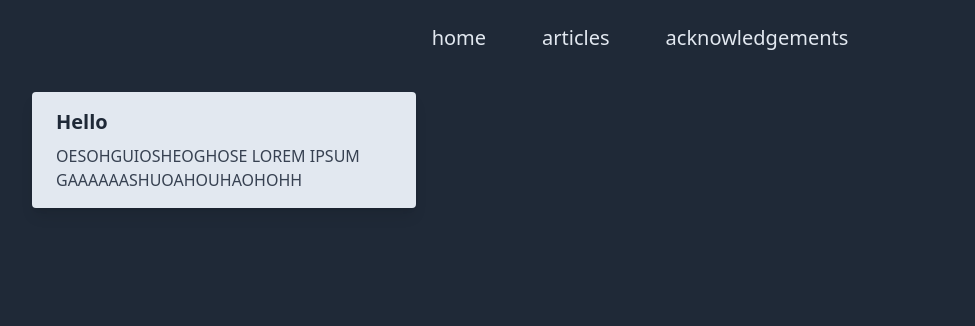
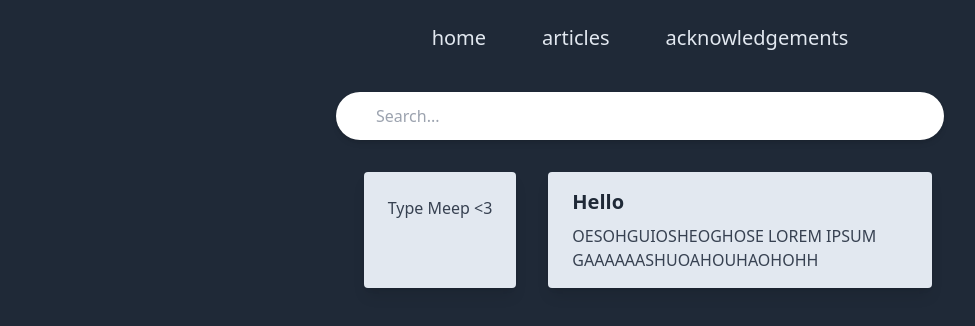
Before and after one commit to tkl0000/rhhs-math-journal, a React (Vite) app: page /articles in a window 1280 px wide. Shown: the top 326 px of the page, without its empty margins (0-975 px from the left). Built offline with nearby package versions, Linux system fonts and the light colour scheme; what better-react-mathjax would draw is missing.

Commit message:
doin work on the search bar.

```diff
--- a/src/components/Filter.tsx
+++ b/src/components/Filter.tsx
@@ -1,11 +1,21 @@
 import React from 'react';
 
-const Filter: React.FC = () => {
+interface FilterProps {
+  setFilter: (e: string) => void;
+}
+
+const Filter: React.FC<FilterProps> = ({ setFilter }) => {
   return (
-    <div className="bg-slate-200 rounded-lg">
-        <p className='text-black text-center'>Filter</p>
+    <div className="w-1/2">
+      <input type="text"
+        className="w-full py-3 pl-10 pr-4 bg-white shadow-md focus:outline-none focus:ring-2 focus:ring-indigo-500 focus:border-indigo-500 rounded-full"
+        placeholder="Search..."
+        onChange={(e) => setFilter(e.target.value)}></input>
     </div>
   );
 }
 
+{/* <svg className="w-5 h-5 text-gray-400" fill="none" stroke="currentColor" viewBox="0 0 24 24" xmlns="http://www.w3.org/2000/svg"><path stroke-linecap="round" stroke-linejoin="round" stroke-width="2" d="M21 21l-4.35-4.35M17 10a7 7 0 11-14 0 7 7 0 0114 0z"></path></svg> */ }
+
+
 export default Filter;
--- a/src/output.css
+++ b/src/output.css
@@ -753,6 +753,10 @@ video {
   top: 0px;
 }
 
+.left-0 {
+  left: 0px;
+}
+
 .z-10 {
   z-index: 10;
 }
@@ -812,6 +816,14 @@ video {
   height: 100vh;
 }
 
+.h-5 {
+  height: 1.25rem;
+}
+
+.h-full {
+  height: 100%;
+}
+
 .max-h-full {
   max-height: 100%;
 }
@@ -824,8 +836,24 @@ video {
   width: 100%;
 }
 
+.w-5 {
+  width: 1.25rem;
+}
+
+.w-1\/2 {
+  width: 50%;
+}
+
+.w-auto {
+  width: auto;
+}
+
 .max-w-sm {
   max-width: 24rem;
+}
+
+.max-w-2xl {
+  max-width: 42rem;
 }
 
 .flex-1 {
@@ -840,12 +868,24 @@ video {
   transform: translate(var(--tw-translate-x), var(--tw-translate-y)) rotate(var(--tw-rotate)) skewX(var(--tw-skew-x)) skewY(var(--tw-skew-y)) scaleX(var(--tw-scale-x)) scaleY(var(--tw-scale-y));
 }
 
+.flex-col {
+  flex-direction: column;
+}
+
+.content-center {
+  align-content: center;
+}
+
 .items-center {
   align-items: center;
 }
 
 .justify-center {
   justify-content: center;
+}
+
+.justify-items-center {
+  justify-items: center;
 }
 
 .space-x-4 > :not([hidden]) ~ :not([hidden]) {
@@ -884,6 +924,10 @@ video {
   border-radius: 0.375rem;
 }
 
+.rounded-full {
+  border-radius: 9999px;
+}
+
 .bg-black {
   --tw-bg-opacity: 1;
   background-color: rgb(0 0 0 / var(--tw-bg-opacity));
@@ -897,11 +941,6 @@ video {
 .bg-gray-800 {
   --tw-bg-opacity: 1;
   background-color: rgb(31 41 55 / var(--tw-bg-opacity));
-}
-
-.bg-green-800 {
-  --tw-bg-opacity: 1;
-  background-color: rgb(22 101 52 / var(--tw-bg-opacity));
 }
 
 .bg-slate-200 {
@@ -927,10 +966,6 @@ video {
   padding: 1rem;
 }
 
-.p-6 {
-  padding: 1.5rem;
-}
-
 .p-8 {
   padding: 2rem;
 }
@@ -940,19 +975,36 @@ video {
   padding-right: 0.75rem;
 }
 
+.px-6 {
+  padding-left: 1.5rem;
+  padding-right: 1.5rem;
+}
+
 .py-2 {
   padding-top: 0.5rem;
   padding-bottom: 0.5rem;
 }
 
-.px-6 {
-  padding-left: 1.5rem;
-  padding-right: 1.5rem;
-}
-
 .py-4 {
   padding-top: 1rem;
   padding-bottom: 1rem;
+}
+
+.py-3 {
+  padding-top: 0.75rem;
+  padding-bottom: 0.75rem;
+}
+
+.pl-10 {
+  padding-left: 2.5rem;
+}
+
+.pl-3 {
+  padding-left: 0.75rem;
+}
+
+.pr-4 {
+  padding-right: 1rem;
 }
 
 .text-center {
@@ -962,6 +1014,11 @@ video {
 .text-2xl {
   font-size: 1.5rem;
   line-height: 2rem;
+}
+
+.text-5xl {
+  font-size: 3rem;
+  line-height: 1;
 }
 
 .text-8xl {
@@ -977,6 +1034,11 @@ video {
 .text-xl {
   font-size: 1.25rem;
   line-height: 1.75rem;
+}
+
+.text-4xl {
+  font-size: 2.25rem;
+  line-height: 2.5rem;
 }
 
 .font-bold {
@@ -997,14 +1059,19 @@ video {
   color: rgb(55 65 81 / var(--tw-text-opacity));
 }
 
+.text-gray-800 {
+  --tw-text-opacity: 1;
+  color: rgb(31 41 55 / var(--tw-text-opacity));
+}
+
 .text-slate-200 {
   --tw-text-opacity: 1;
   color: rgb(226 232 240 / var(--tw-text-opacity));
 }
 
-.text-gray-800 {
+.text-gray-400 {
   --tw-text-opacity: 1;
-  color: rgb(31 41 55 / var(--tw-text-opacity));
+  color: rgb(156 163 175 / var(--tw-text-opacity));
 }
 
 .shadow-lg {
@@ -1044,3 +1111,24 @@ video {
   --tw-text-opacity: 1;
   color: rgb(255 255 255 / var(--tw-text-opacity));
 }
+
+.focus\:border-indigo-500:focus {
+  --tw-border-opacity: 1;
+  border-color: rgb(99 102 241 / var(--tw-border-opacity));
+}
+
+.focus\:outline-none:focus {
+  outline: 2px solid transparent;
+  outline-offset: 2px;
+}
+
+.focus\:ring-2:focus {
+  --tw-ring-offset-shadow: var(--tw-ring-inset) 0 0 0 var(--tw-ring-offset-width) var(--tw-ring-offset-color);
+  --tw-ring-shadow: var(--tw-ring-inset) 0 0 0 calc(2px + var(--tw-ring-offset-width)) var(--tw-ring-color);
+  box-shadow: var(--tw-ring-offset-shadow), var(--tw-ring-shadow), var(--tw-shadow, 0 0 #0000);
+}
+
+.focus\:ring-indigo-500:focus {
+  --tw-ring-opacity: 1;
+  --tw-ring-color: rgb(99 102 241 / var(--tw-ring-opacity));
+}
--- a/src/pages/AckPage.tsx
+++ b/src/pages/AckPage.tsx
@@ -4,8 +4,12 @@
 const AckPage = () => {
   return (
     <main className="container mx-auto p-4">
-      <div className="text-slate-200">
-        <p className="bg-green-800">Homepage</p>
+      <div className="text-slate-200 text-center">
+        <p className="text-4xl">Thanks to:</p>
+        <ul className="text-2xl">
+          <li>Mr. Kennedy</li>
+          <li>Alex Michos</li>
+        </ul>
       </div>
     </main>
   );
--- a/src/pages/ArticlesPage.tsx
+++ b/src/pages/ArticlesPage.tsx
@@ -4,19 +4,23 @@
 import Viewport from '../components/Viewport.tsx'
 import Filter from '../components/Filter.tsx'
 import ArticleCard from '../components/ArticleCard.tsx';
+import { useState } from 'react';
 
 
 const ArticlesPage = () => {
+
+  const [curFilter, setFilter] = useState("")
+
   return (
-    <main>
-      <div className="flex text-slate-200 mx-4 space-x-4 h-fit">
-        {/* <div className='flex-2 mb-4'>
-          <Viewport />
+    <main className="">
+      <div className="flex-col justify-center w-auto m-4">
+        <div className="flex justify-center text-black mx-4 h-fit mb-4">
+          <Filter setFilter={setFilter} />
         </div>
-        <div className='flex-1'>
-          <Filter />
-        </div> */}
-        <ArticleCard title="Hello" content="OESOHGUIOSHEOGHOSE LOREM IPSUM GAAAAAASHUOAHOUHAOHOHH" />
+        <div className="flex justify-center text-slate-200 mx-4 space-x-4 h-fit">
+          <ArticleCard title={curFilter} content="Type Meep <3" />
+          <ArticleCard title="Hello" content="OESOHGUIOSHEOGHOSE LOREM IPSUM GAAAAAASHUOAHOUHAOHOHH" />
+        </div>
       </div>
     </main>
   );
```
